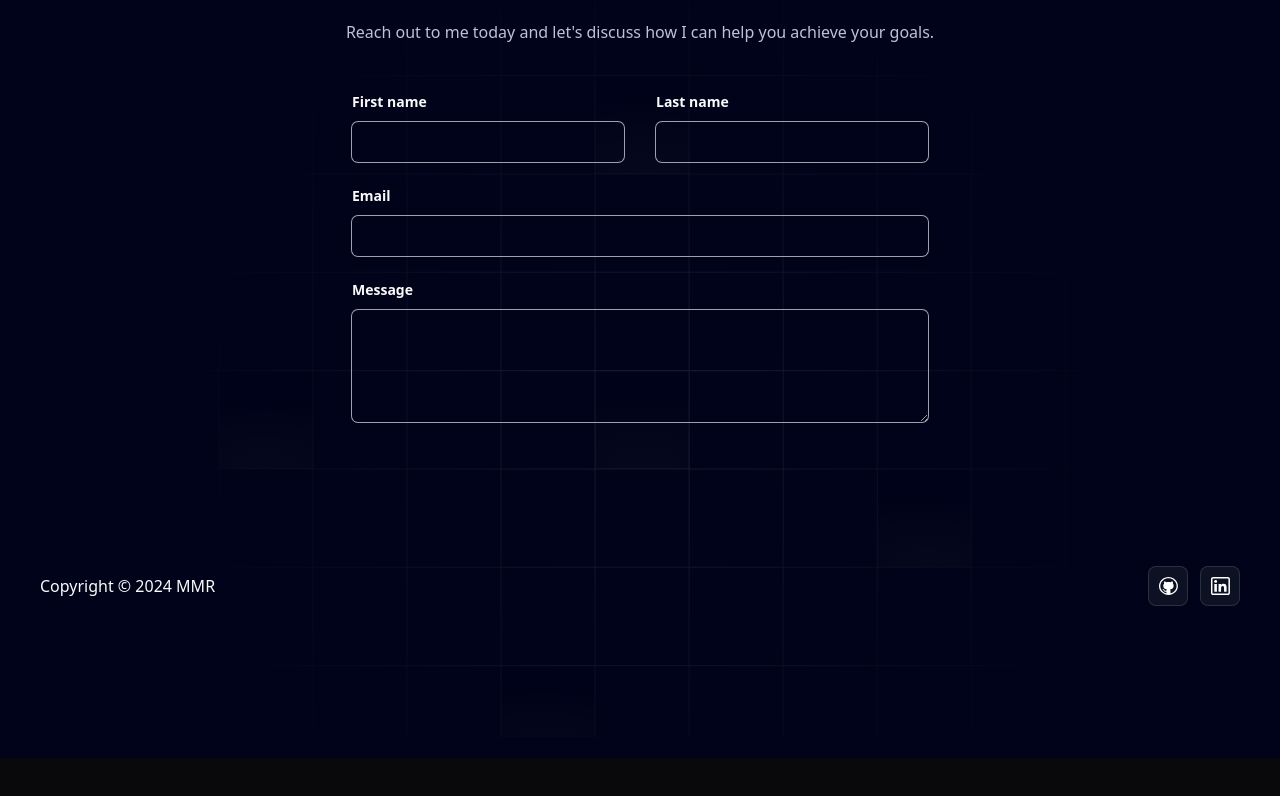
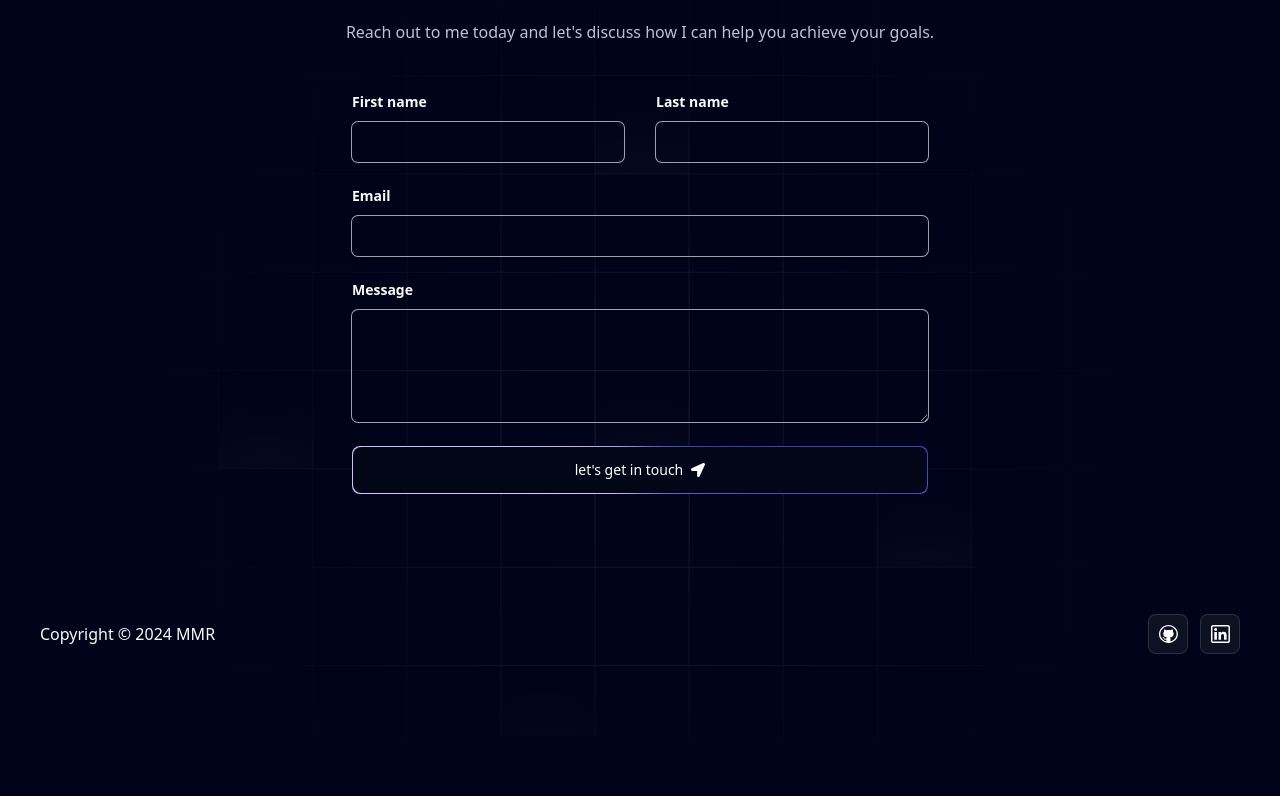
Before and after one commit to mouad4949/Portfolio, a Next.js app: page / in a window 1280 px wide. Shown: the part 7472-8268 px from the top of the page. Before the commit the page ends 8230 px from the top, so only its background shows below. Built offline with nearby package versions, Linux system fonts and the light colour scheme.

Commit message:
add button contact

```diff
--- /dev/null
+++ b/components/ui/MagicButton.tsx
@@ -0,0 +1,32 @@
+const MagicButton = ({
+  title,
+  icon,
+  position,
+  handleClick,
+  otherClasses,
+}: {
+  title: string;
+  icon?: React.ReactNode;
+  position: string;
+  handleClick?: () => void;
+  otherClasses?: string;
+}) => {
+  return (
+    <button
+      className="relative inline-flex h-12 w-full overflow-hidden rounded-lg p-[1px] focus:outline-none"
+      onClick={handleClick}
+    >
+      <span className="absolute inset-[-1000%] animate-[spin_2s_linear_infinite] bg-[conic-gradient(from_90deg_at_50%_50%,#E2CBFF_0%,#393BB2_50%,#E2CBFF_100%)]" />
+      <span
+        className={`inline-flex h-full w-full cursor-pointer items-center justify-center rounded-lg
+             bg-slate-950 px-7 text-sm font-medium text-white backdrop-blur-3xl gap-2 ${otherClasses}`}
+      >
+        {position === "left" && icon}
+        {title}
+        {position === "right" && icon}
+      </span>
+    </button>
+  );
+};
+
+export default MagicButton;
--- a/components/ui/contact.tsx
+++ b/components/ui/contact.tsx
@@ -4,7 +4,8 @@
 import emailjs from '@emailjs/browser';
 import Swal from 'sweetalert2';
 
-
+import MagicButton from './MagicButton';
+import { FaLocationArrow } from 'react-icons/fa';
 
 export default function Contact() {
   const form = useRef<HTMLFormElement>(null);
@@ -115,7 +116,11 @@
 
         <div className="mt-6">
 
-
+        <MagicButton
+          title="let's get in touch"
+          icon={<FaLocationArrow/>}
+          position="right"
+          />
         </div>
       </form>
     </div>
```
